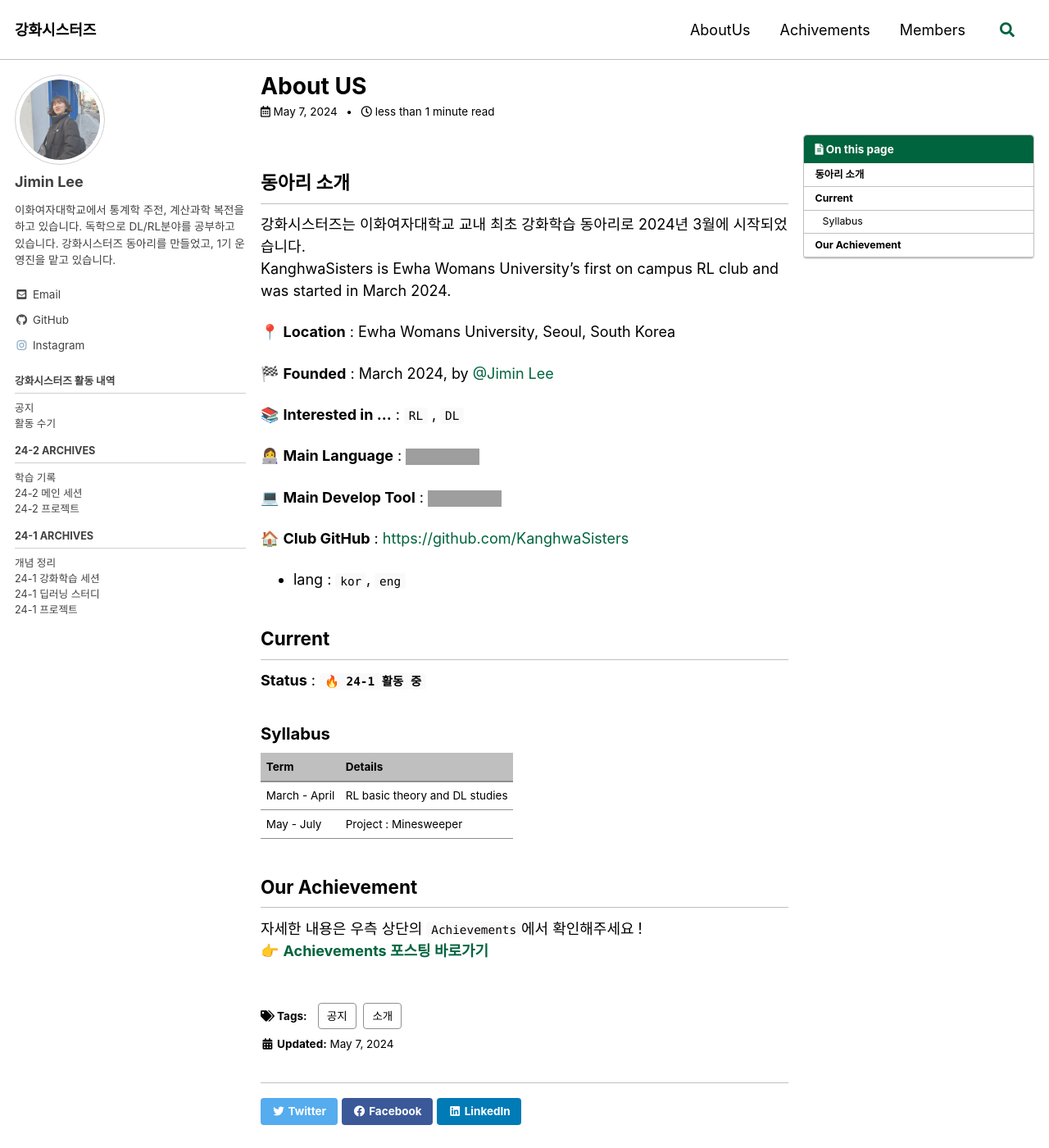
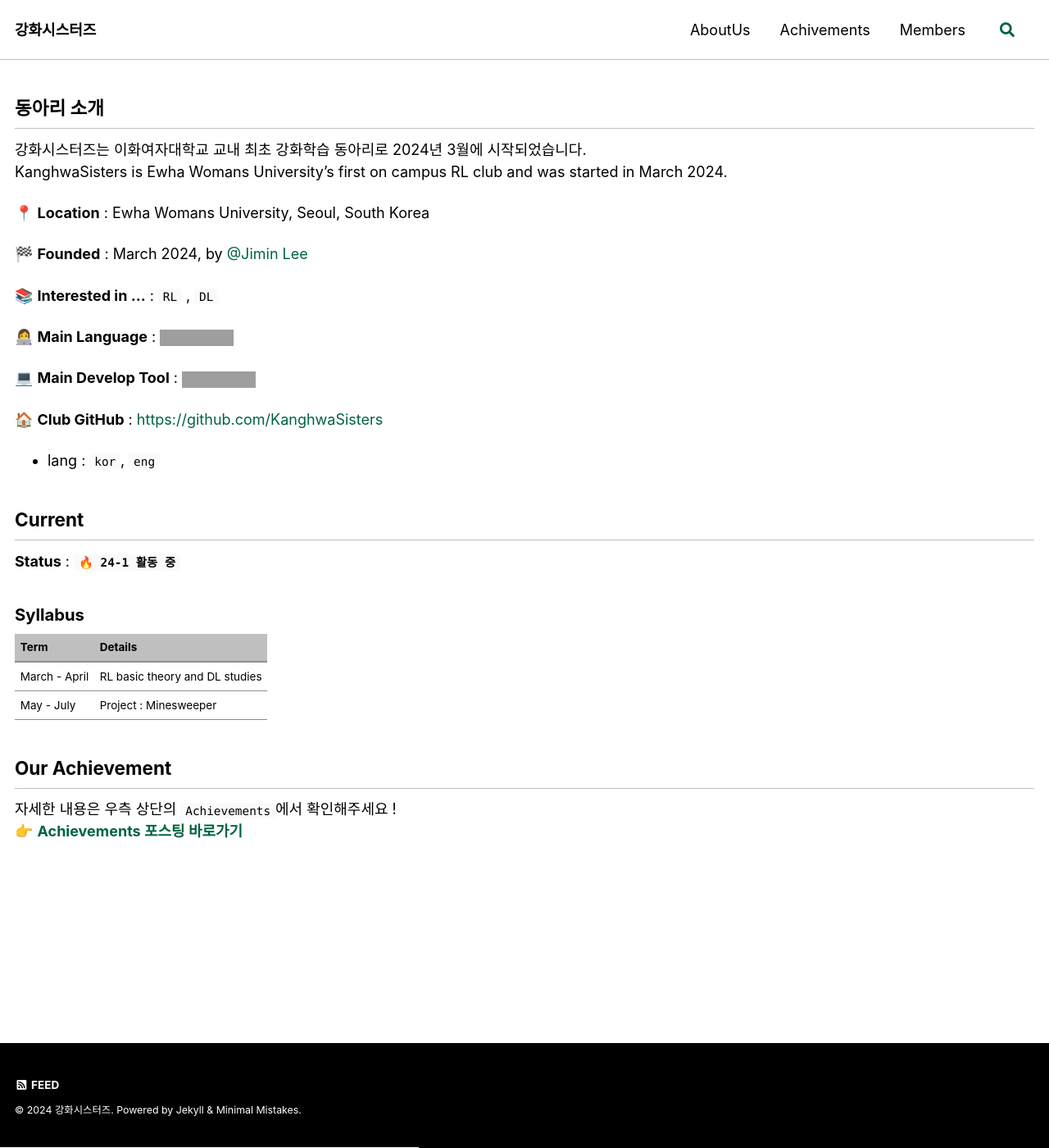
Before and after one commit to sy-mwish/kanghwasisters.github.io, a Jekyll site: the page built from _posts/2024-05-07-AboutUS.md, in a window 1280 px wide and 1400 px high. Shown: the whole window at 82% size. Built offline with Jekyll 4.4.1, drawn with Linux system fonts in a browser that asks for light colours; cached includes are drawn as plain includes; comment, search, counter and statistics services are not loaded; grey boxes are pictures that could not be loaded.

Commit message:
Update _config.yml

```diff
--- a/_config.yml
+++ b/_config.yml
@@ -284,7 +284,7 @@ defaults:
       path: ""
       type: posts
     values:
-      layout: single
+      layout: splash
       author_profile: true
       read_time: true
       show_date : true
@@ -301,7 +301,7 @@ defaults:
       path: "_pages"
       type: pages
     values:
-      layout: single
+      layout: splash // single
       author_profile: true
       comments: true
       share: true
```
